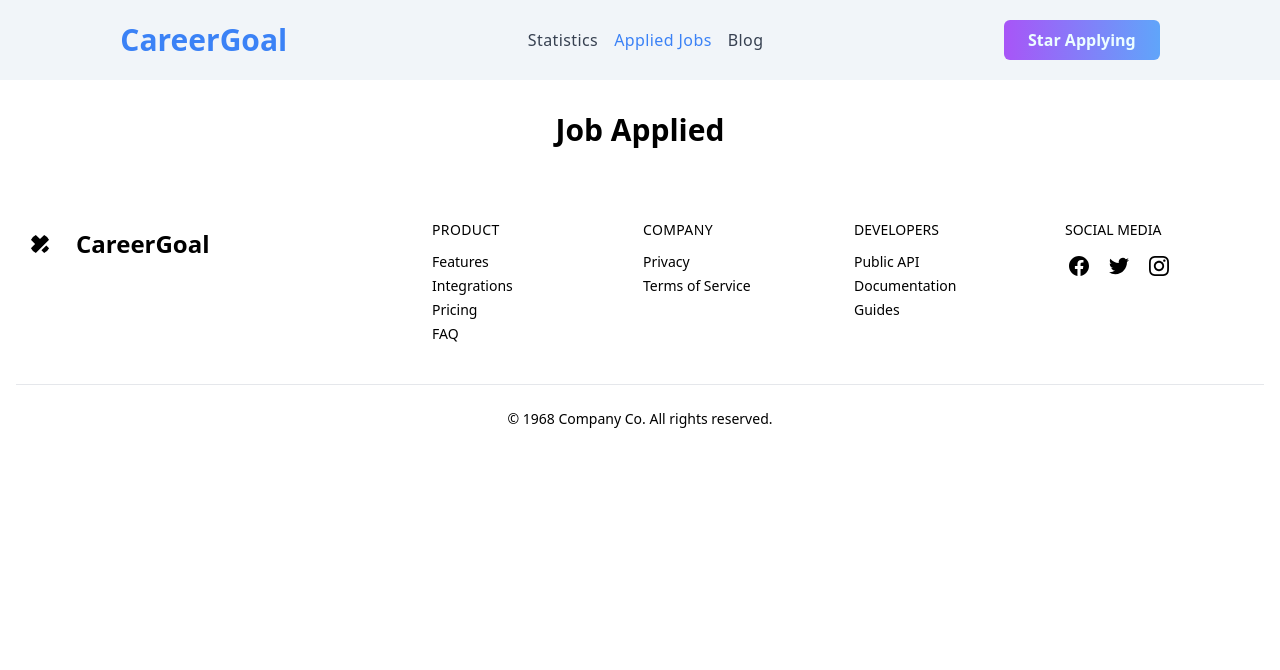
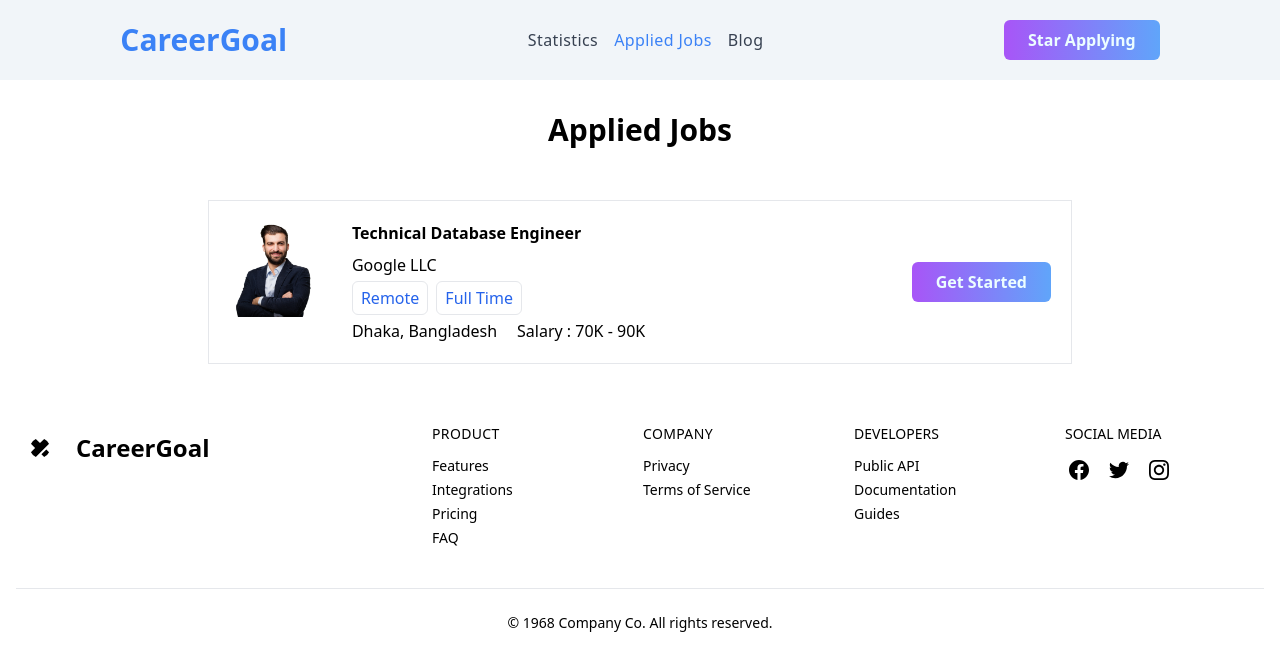
Before and after one commit to ibrahim2337/Career-Goal, a React (Vite) app: page /applied-job in a window 1280 px wide. Shown: the top 670 px of the page. Built offline with nearby package versions, Linux system fonts and the light colour scheme.

Commit message:
appllied jobs ui ready

```diff
--- a/src/components/AppliedJobs/AppliedJobs.jsx
+++ b/src/components/AppliedJobs/AppliedJobs.jsx
@@ -1,9 +1,37 @@
 import React from "react";
+import bannerImg from "../../assets/hardy.png";
 
 const AppliedJobs = () => {
   return (
-    <div className="container px-4 py-8 mx-auto md:p-8 text-center">
-      <h1 className="text-2xl font-bold sm:text-3xl">Job Applied</h1>
+    <div className="my-5">
+
+      <div className="mx-52 flex justify-between items-center border p-5 ">
+        <div className="flex gap-10">
+          <div className="">
+          <img className="h-24" src={bannerImg} alt="" />
+          </div>
+          <div className="">
+          <h1 className="font-bold mb-2">Technical Database Engineer</h1>
+          <p className="mb-1">Google LLC</p>
+          <div className="flex gap-2 ">
+            <button className="px-2 py-1  border rounded-md text-blue-600">Remote</button>
+            <button className="px-2 py-1  border rounded-md text-blue-600">Full Time</button>
+          </div>
+          <div className="flex gap-5 mt-1">
+            <p>Dhaka, Bangladesh</p>
+            <p className="">Salary : 70K - 90K</p>
+          </div>
+          </div>
+        </div>
+        <div>
+          <button
+            type="button"
+            className="px-6 py-2 font-bold text-cyan-50 border-md rounded-md bg-blue-500  bg-gradient-to-r from-purple-500 to-blue-400"
+          >
+            Get Started
+          </button>
+        </div>
+      </div>
     </div>
   );
 };
--- a/src/components/Featured/Featured.jsx
+++ b/src/components/Featured/Featured.jsx
@@ -30,10 +30,10 @@ const Featured = () => {
                 <h2 className="mt-4">{list.position}</h2>
                 <p>{list.companyName}</p>
                 <div className="flex items-center gap-2">
-                  <button className="px-2 py-1  border rounded-md ">
+                  <button className="px-2 py-1  border rounded-md text-blue-600">
                     {list.jobType}
                   </button>
-                  <button className="px-2 py-1  border rounded-md ">
+                  <button className="px-2 py-1  border rounded-md text-blue-600">
                     Full Time
                   </button>
                 </div>
--- a/src/pages/AppliedJobPage/AppliedJobPage.jsx
+++ b/src/pages/AppliedJobPage/AppliedJobPage.jsx
@@ -4,6 +4,9 @@ import AppliedJobs from "../../components/AppliedJobs/AppliedJobs";
 const AppliedJobPage = () => {
   return (
     <div>
+      <div className="container px-4 py-8 mx-auto md:p-8 text-center">
+        <h1 className="text-2xl font-bold sm:text-3xl">Applied Jobs</h1>
+      </div>
         <AppliedJobs />
     </div>
   );
```
Also changed, not shown: src/pages/HomePage/Homepage.jsx (indentation only).
